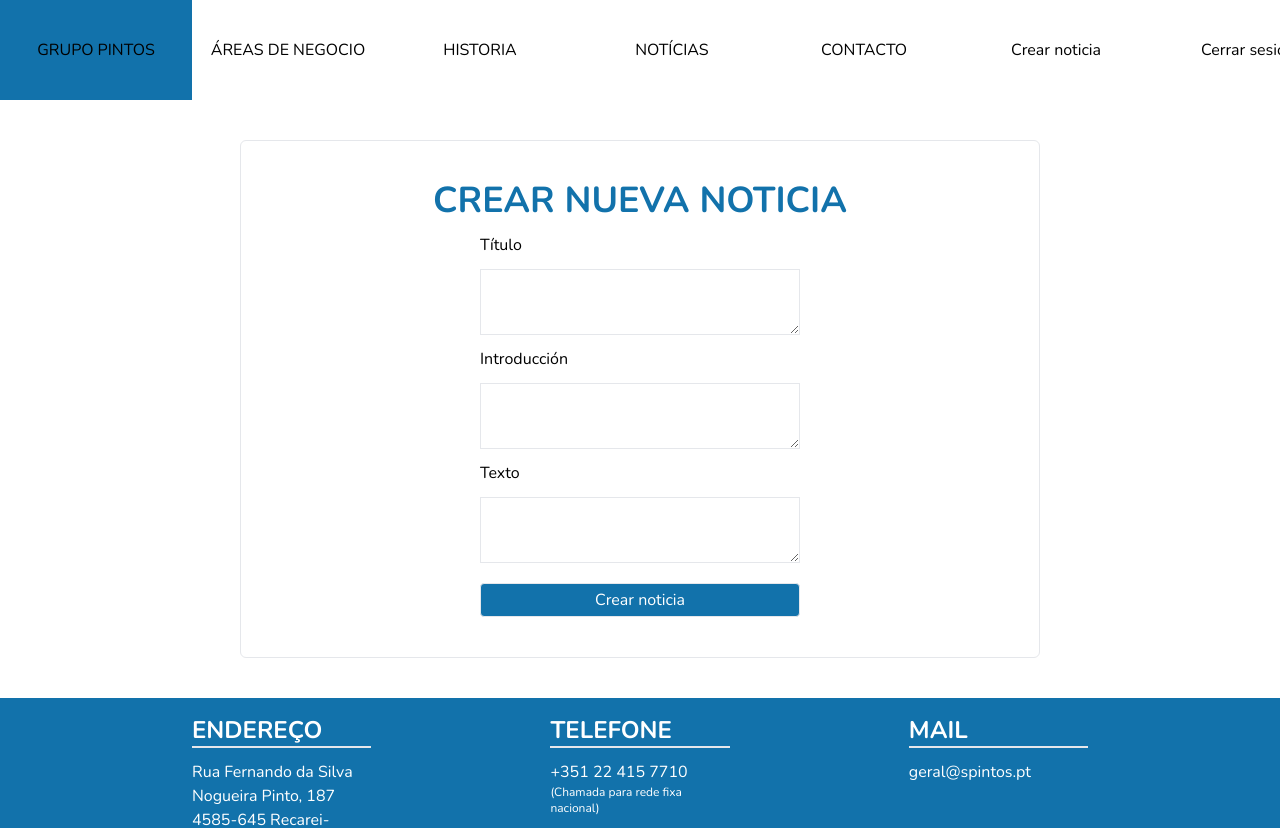
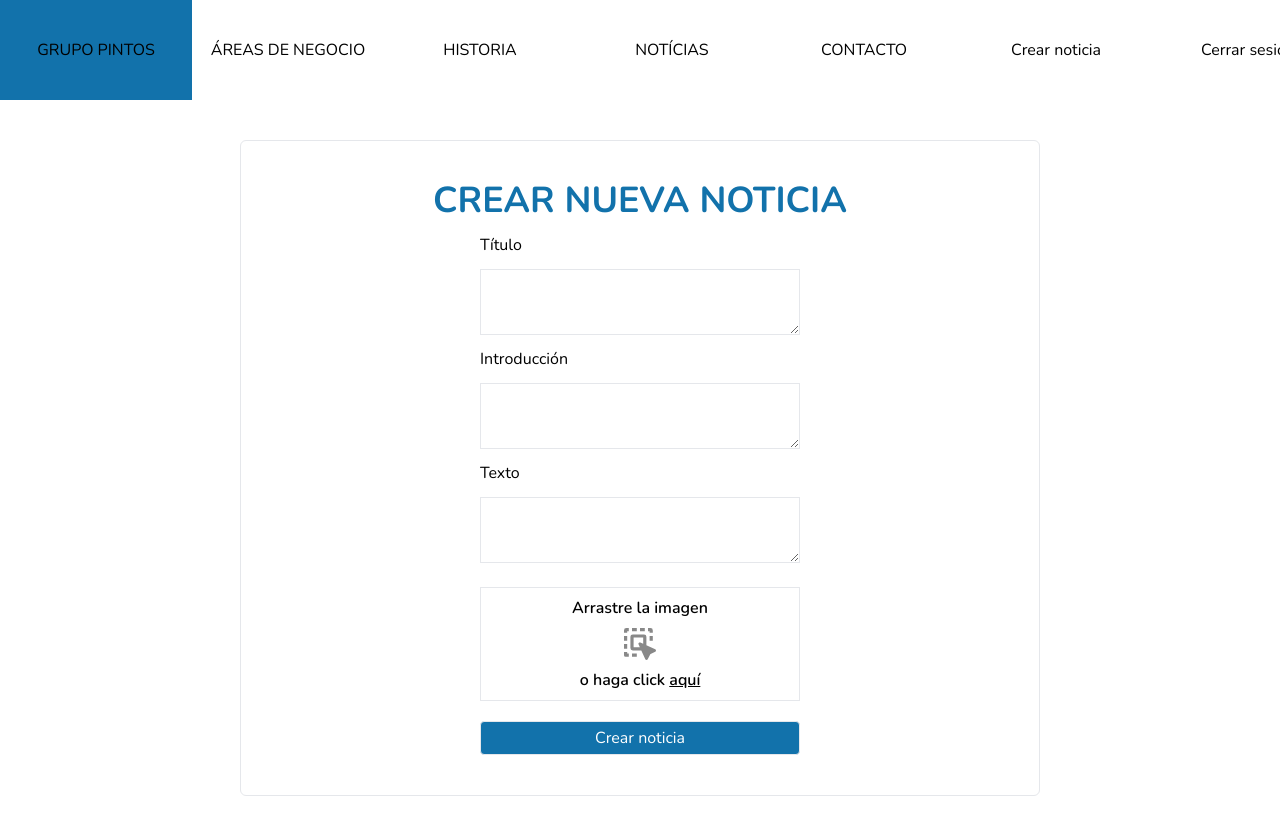
Before and after one commit to Fran-Lopez-Laperal/proyectPintos, a React (Vite) app in the folder WEB/: page /crearNoticia in a window 1280 px wide. Shown: the top 828 px of the page. Built offline with nearby package versions, Linux system fonts and the light colour scheme; no server answers; sample sign-in values are in the browser's storage.

Commit message:
create new with image

```diff
--- a/WEB/package.json
+++ b/WEB/package.json
@@ -21,6 +21,7 @@
     "prettier": "^2.8.8",
     "react": "^18.2.0",
     "react-dom": "^18.2.0",
+    "react-dropzone": "^14.2.3",
     "react-fast-marquee": "^1.6.0",
     "react-i18next": "^12.3.1",
     "react-responsive-masonry": "^2.1.7",
--- a/WEB/src/pages/CreateNew.jsx
+++ b/WEB/src/pages/CreateNew.jsx
@@ -1,7 +1,11 @@
-import { useState, useContext } from 'react';
+import { useState, useContext, useCallback } from 'react';
 import { useNavigate } from 'react-router-dom';
+import { useDropzone } from 'react-dropzone';
+import dragDrop from '../assets/svg/dragdrop.svg';
+
 import { AuthContext } from '../context/AuthContext';
 import { createNewService } from '../services';
+
 import { CountdownTimer } from '../components/CountdownTimer';
 import { DataInput } from '../components/DataInput';
 
@@ -11,8 +15,10 @@ export function CreateNew() {
   const [title, setTitle] = useState('');
   const [introduction, setIntroduction] = useState('');
   const [text, setText] = useState('');
+  const [image, setImage] = useState(null);
   const [error, setError] = useState('');
   const [newsCreated, setNewsCreated] = useState(false);
+  const [selectedFile, setSelectedFile] = useState(null);
 
   const handleTitleChange = (event) => {
     setTitle(event.target.value);
@@ -34,6 +40,7 @@ export function CreateNew() {
         title,
         introduction,
         text,
+        image,
         token,
       };
 
@@ -45,8 +52,15 @@ export function CreateNew() {
     }
   };
 
+  const onDrop = useCallback((acceptedFiles) => {
+    setImage(acceptedFiles[0]);
+    setSelectedFile(acceptedFiles[0]);
+  }, []);
+
+  const { getRootProps, getInputProps } = useDropzone({ onDrop });
+
   const handleTimeout = () => {
-    navigate('/');
+    navigate('/noticias');
   };
 
   return (
@@ -65,6 +79,18 @@ export function CreateNew() {
               <DataInput label="Título" value={title} onChange={handleTitleChange} />
               <DataInput label="Introducción" value={introduction} onChange={handleIntroductionChange} />
               <DataInput label="Texto" value={text} onChange={handleTextChange} />
+              <label htmlFor="image"></label>
+              <div {...getRootProps()}>
+                <input {...getInputProps()} />
+                <div className="flex flex-col justify-center items-center border cursor-pointer p-2">
+                  <p className="font-semibold">Arrastre la imagen</p>
+                  <img className="h-8 m-2" src={dragDrop} alt="" />
+                  <p className="font-semibold">
+                    o haga click <span className="underline">aquí</span>
+                  </p>
+                  {selectedFile && <p className="text-gray-400 text-center">{selectedFile.name}</p>}
+                </div>
+              </div>
 
               <section className="flex flex-col justify-center">
                 <button
--- a/WEB/src/services/index.js
+++ b/WEB/src/services/index.js
@@ -34,21 +34,45 @@ export const getMyUserDataService = async ({ token }) => {
   return json.data;
 };
 
+// export const createNewService = async (formDataNews) => {
+//   const response = await fetch(`${API_URL}/createNew`, {
+//     method: 'POST',
+//     headers: {
+//       Authorization: formDataNews.token,
+//       'Content-Type': 'application/json',
+//     },
+//     body: JSON.stringify({
+//       title: formDataNews.title,
+//       introduction: formDataNews.introduction,
+//       text: formDataNews.text,
+//     }),
+//   });
+
+//   const json = await response.json();
+//   if (!response.ok) {
+//     throw new Error(json.message);
+//   }
+
+//   return json.data;
+// };
+
 export const createNewService = async (formDataNews) => {
+  const formData = new FormData();
+  formData.append('image', formDataNews.image);
+  formData.append('title', formDataNews.title);
+  formData.append('introduction', formDataNews.introduction);
+  formData.append('text', formDataNews.text);
+
   const response = await fetch(`${API_URL}/createNew`, {
     method: 'POST',
     headers: {
       Authorization: formDataNews.token,
-      'Content-Type': 'application/json',
     },
-    body: JSON.stringify({
-      title: formDataNews.title,
-      introduction: formDataNews.introduction,
-      text: formDataNews.text,
-    }),
+    body: formData,
   });
 
   const json = await response.json();
+
   if (!response.ok) {
     throw new Error(json.message);
   }
```
Also changed, not shown: WEB/src/assets/svg/dragdrop.svg (added), 1 other file (tests, documents, lock files or other folders).
